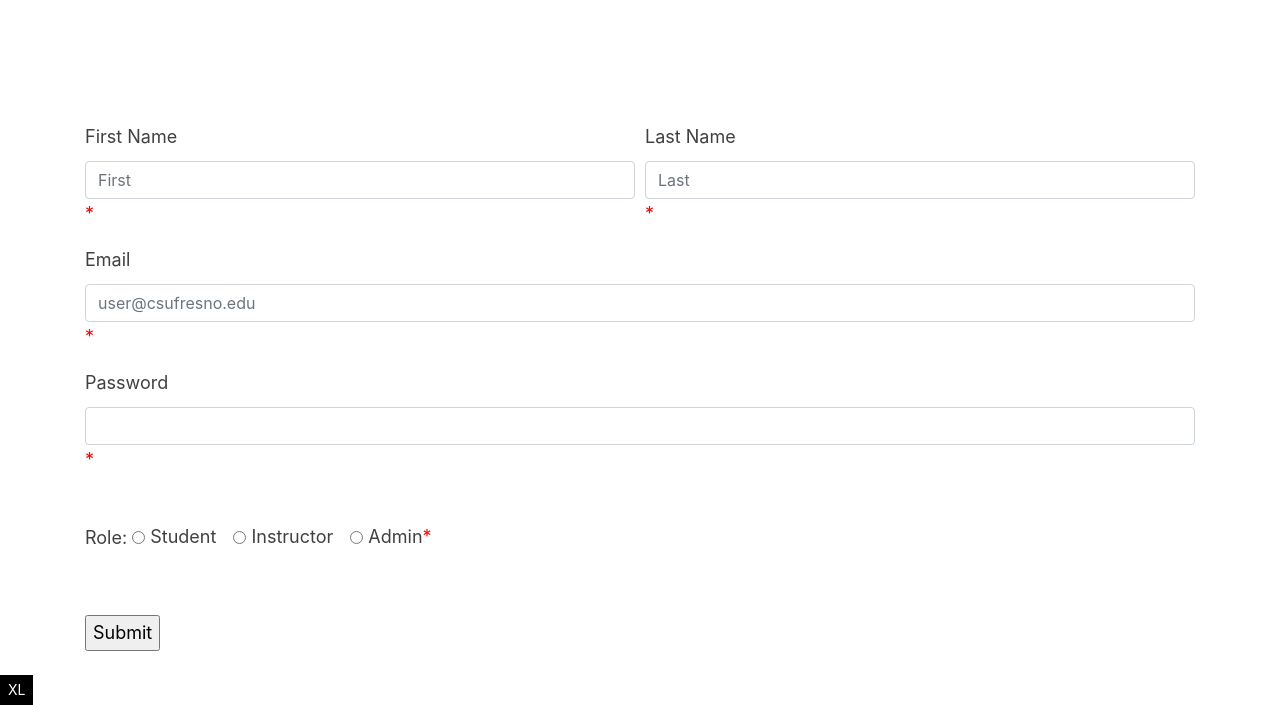
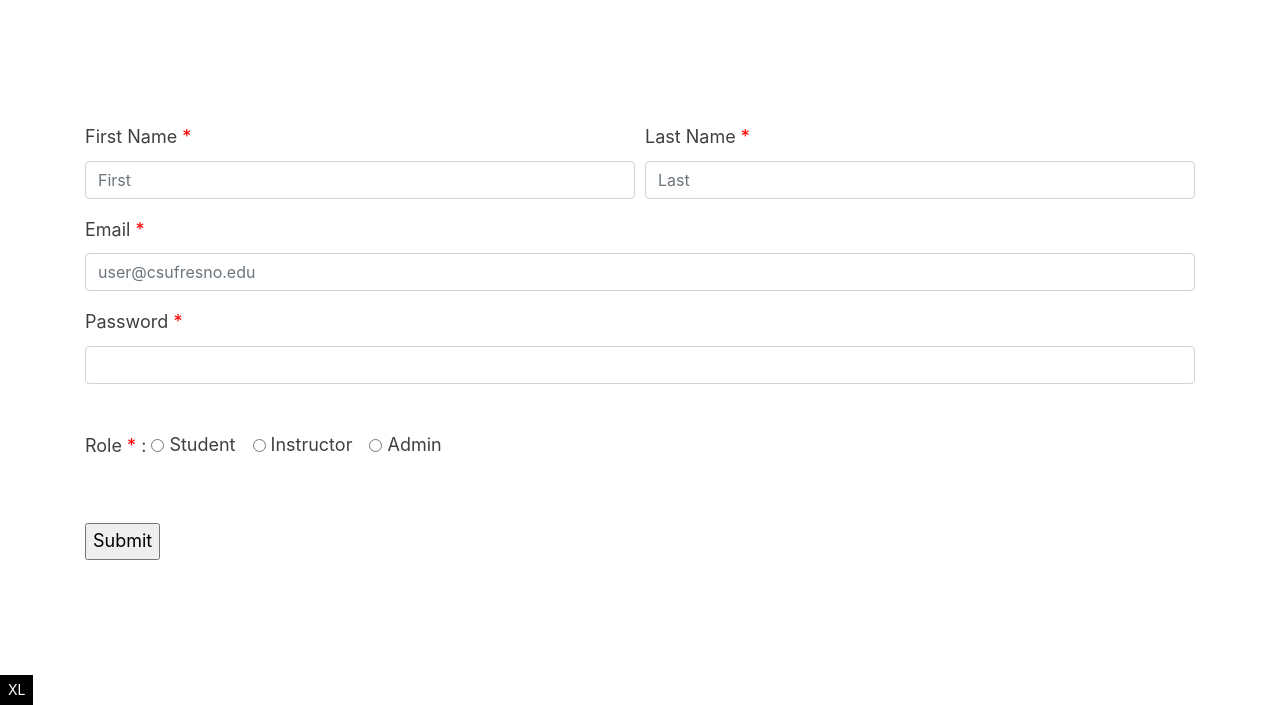
Before and after one commit to CSCI-150-LAB/Team7Repo, a PHP site: page /User/Register in a window 1280 px wide. Shown: the part 95-800 px from the top of the page. Run offline with PHP 8.4, Linux system fonts and the light colour scheme; data that the repository does not hold is empty.

Commit message:
made register UI slightly better

```diff
--- a/app/views/User/Register.php
+++ b/app/views/User/Register.php
@@ -12,37 +12,39 @@
 	<div class="form-row">
     <div class="form-group col-md-6">
       <label for="inputfirst">First Name</label>
+	  <span style="color:red">* <?php echo $firstError; ?> </span>
+	  <!--Output the appropriate error message (if there is one)-->
 	  <input type="text" name = "first" class="form-control" id="inputfirst" placeholder="First">
 	  <!--Input for first name is text entry stored as 'first'-->
-	  <span style="color:red">* <?php echo $firstError; ?> </span>
-	  <!--Output the appropriate error message (if there is one)-->
     </div>
     <div class="form-group col-md-6">
       <label for="inputlast">Last Name</label>
+	  <span style="color:red">* <?php echo $lastError; ?> </span>
+	  <!--Output the appropriate error message (if there is one)-->
 	  <input type="text" name = "last" class="form-control" id="inputlast" placeholder="Last">
 	  <!--Input for last name is text entry stored as 'last'-->
-	  <span style="color:red">* <?php echo $lastError; ?> </span>
-	  <!--Output the appropriate error message (if there is one)-->
     </div>
   </div>
   <div class="form-group">
     <label for="inputemail">Email</label>
+	<span style="color:red">* <?php echo $emailError; ?> </span>
+	<!--Output the appropriate error message (if there is one)-->
     <input type="text" name = "email" class="form-control" id="inputemail" placeholder="user@csufresno.edu">
 	<!--Input for email is text entry stored as 'email'-->
-	<span style="color:red">* <?php echo $emailError; ?> </span>
-	<!--Output the appropriate error message (if there is one)-->
   </div>
   <div class="form-group">
 	<!--Input for password is of type password stored as 'pass'-->
     <label for="inputpass">Password</label>
+	<span style="color:red">* <?php echo $passError; ?> </span>
+	<!--Output the appropriate error message (if there is one)-->
 	<input type="password" name = "pass" class="form-control" id="inputpass">
 	<!--Type password allows for the password to be hidden-->
-	<span style="color:red">* <?php echo $passError; ?> </span>
-	<!--Output the appropriate error message (if there is one)-->
   </div>
 
 	<br>
-	Role:
+	Role
+	<span style="color:red">* <?php echo $roleError; ?> </span>
+	<!--Output the appropriate error message (if there is one)-->:
 	<!--Input for role is a radio option stored as 'role'-->
 	<div class="form-check form-check-inline">
     <input class="form-check-input" type="radio" name="role" id="inlineRadio1" value="student">
@@ -58,8 +60,6 @@
     <input class="form-check-input" type="radio" name="role" id="inlineRadio3" value="admin">
 	<label class="form-check-label" for="inlineRadio3">Admin</label>
 	<!--The last option is to set the role value to 'admin'-->
-	<span style="color:red">* <?php echo $roleError; ?> </span>
-	<!--Output the appropriate error message (if there is one)-->
     </div>
 
 
```
